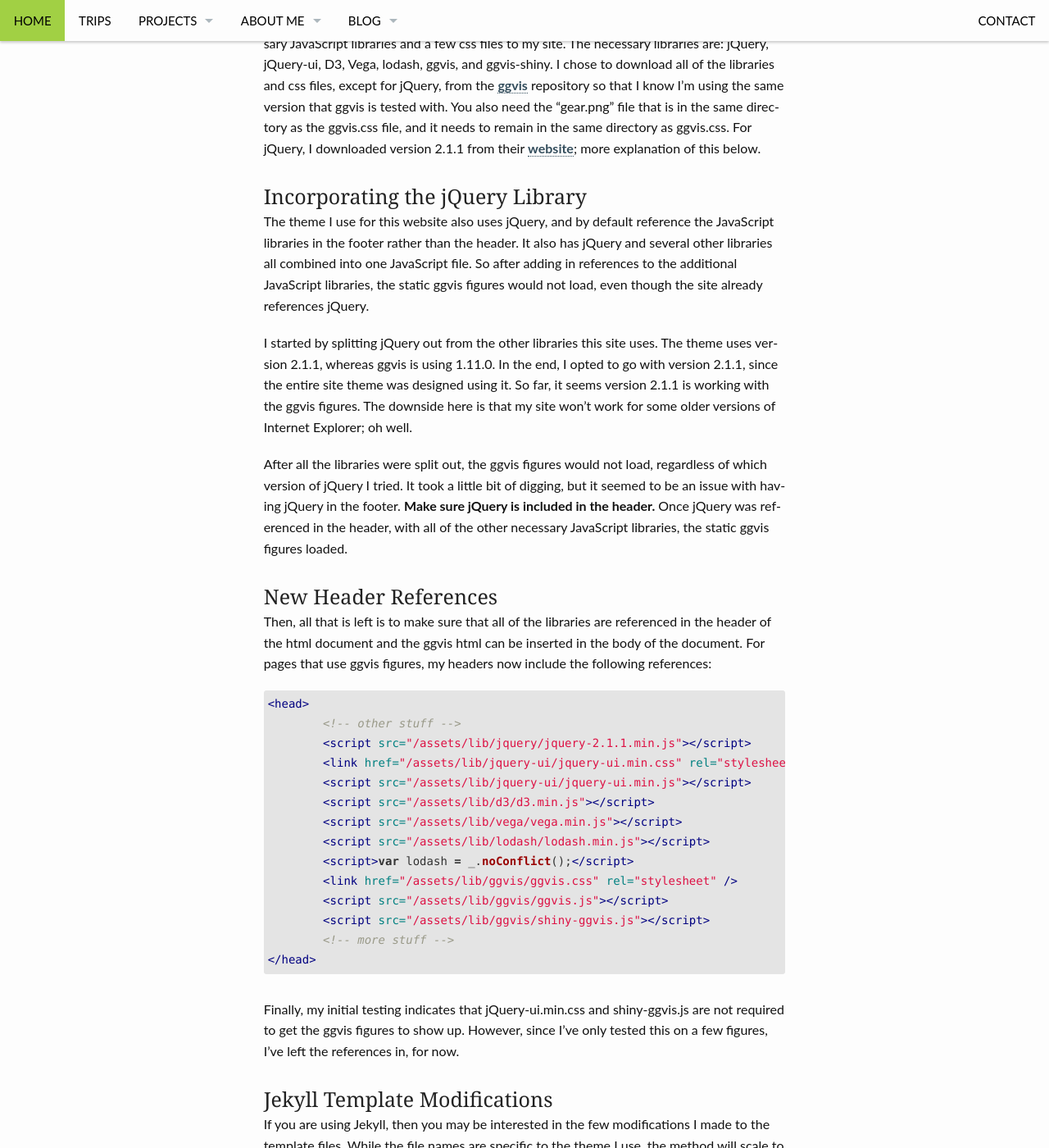
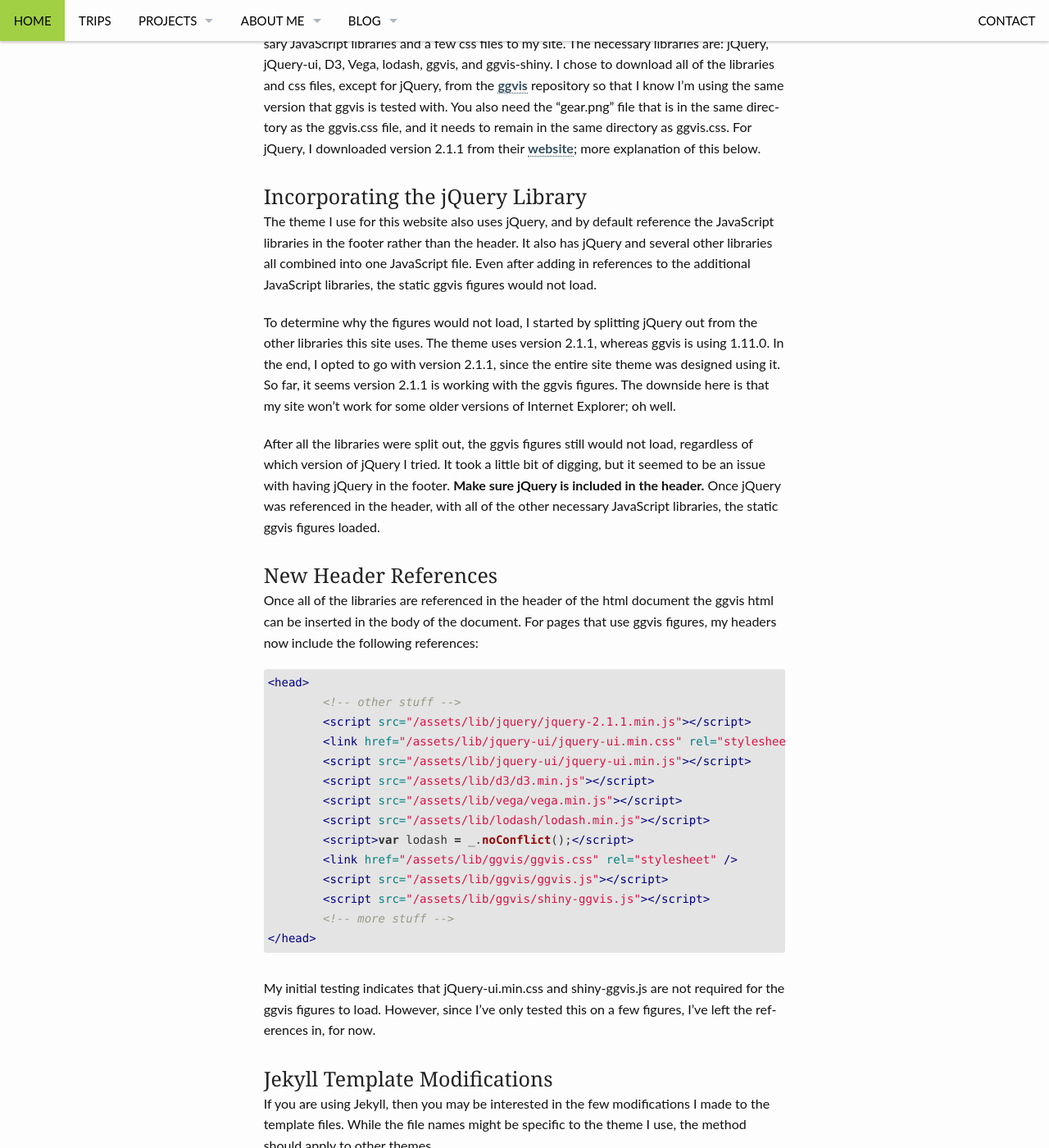
Before and after one commit to rabutler/rabutler.github.io, a Jekyll site: the page built from _posts/2016-01-11-incorporating-static-ggvis-figures-into-a-website.md, in a window 1280 px wide and 1400 px high, scrolled down 1012 px. Shown: the whole window at 82% size. Built offline with Jekyll 4.4.1, drawn with Linux system fonts in a browser that asks for light colours; comment, search, counter and statistics services are not loaded; some of the changed text lies outside the part shown.

Commit message:
final edits to static ggvis post

```diff
--- a/_posts/2016-01-11-incorporating-static-ggvis-figures-into-a-website.md
+++ b/_posts/2016-01-11-incorporating-static-ggvis-figures-into-a-website.md
@@ -24,14 +24,14 @@ This site uses GitHub pages and Jekyll. There are several sources on using GitHu
 Thanks to [this question on Stack Exchange][1], I knew all I needed to do was add the necessary JavaScript libraries and a few css files to my site. The necessary libraries are: jQuery, jQuery-ui, D3, Vega, lodash, ggvis, and ggvis-shiny. I chose to download all of the libraries and css files, except for jQuery, from the [ggvis][5] repository so that I know I'm using the same version that ggvis is tested with. You also need the "gear.png" file that is in the same directory as the ggvis.css file, and it needs to remain in the same directory as ggvis.css. For jQuery, I downloaded version 2.1.1 from their [website][6]; more explanation of this below.
 
 ### Incorporating the jQuery Library
-The theme I use for this website also uses jQuery, and by default reference the JavaScript libraries in the footer rather than the header. It also has jQuery and several other libraries all combined into one JavaScript file. So after adding in references to the additional JavaScript libraries, the static ggvis figures would not load, even though the site already references jQuery.
+The theme I use for this website also uses jQuery, and by default reference the JavaScript libraries in the footer rather than the header. It also has jQuery and several other libraries all combined into one JavaScript file. Even after adding in references to the additional JavaScript libraries, the static ggvis figures would not load.
 
-I started by splitting jQuery out from the other libraries this site uses. The theme uses version 2.1.1, whereas ggvis is using 1.11.0. In the end, I opted to go with version 2.1.1, since the entire site theme was designed using it. So far, it seems version 2.1.1 is working with the ggvis figures. The downside here is that my site won't work for some older versions of Internet Explorer; oh well.
+To determine why the figures would not load, I started by splitting jQuery out from the other libraries this site uses. The theme uses version 2.1.1, whereas ggvis is using 1.11.0. In the end, I opted to go with version 2.1.1, since the entire site theme was designed using it. So far, it seems version 2.1.1 is working with the ggvis figures. The downside here is that my site won't work for some older versions of Internet Explorer; oh well.
 
-After all the libraries were split out, the ggvis figures would not load, regardless of which version of jQuery I tried. It took a little bit of digging, but it seemed to be an issue with having jQuery in the footer. **Make sure jQuery is included in the header.** Once jQuery was referenced in the header, with all of the other necessary JavaScript libraries, the static ggvis figures loaded.
+After all the libraries were split out, the ggvis figures still would not load, regardless of which version of jQuery I tried. It took a little bit of digging, but it seemed to be an issue with having jQuery in the footer. **Make sure jQuery is included in the header.** Once jQuery was referenced in the header, with all of the other necessary JavaScript libraries, the static ggvis figures loaded.
 
 ### New Header References
-Then, all that is left is to make sure that all of the libraries are referenced in the header of the html document and the ggvis html can be inserted in the body of the document. For pages that use ggvis figures, my headers now include the following references:
+Once all of the libraries are referenced in the header of the html document the ggvis html can be inserted in the body of the document. For pages that use ggvis figures, my headers now include the following references:
 
 {% highlight html %}
 <head>
@@ -50,13 +50,13 @@ Then, all that is left is to make sure that all of the libraries are referenced
 </head>
 {% endhighlight %}
 
-Finally, my initial testing indicates that jQuery-ui.min.css and shiny-ggvis.js are not required to get the ggvis figures to show up. However, since I've only tested this on a few figures, I've left the references in, for now.
+My initial testing indicates that jQuery-ui.min.css and shiny-ggvis.js are not required for the ggvis figures to load. However, since I've only tested this on a few figures, I've left the references in, for now.
 
 ### Jekyll Template Modifications
 
-If you are using Jekyll, then you may be interested in the few modifications I made to the template files. While the file names are specific to the theme I use, the method will scale to other themes.
+If you are using Jekyll, then you may be interested in the few modifications I made to the template files. While the file names might be specific to the theme I use, the method should apply to other themes.
 
-First, I only include the above references if the post will include ggvis figures. To do this, in my yaml front matter I add `add_ggvis: true` if the post will have a ggvis figure. Next, I created a new file in the \_include folder called \_ggvis\_scripts.html. This file includes all of the above links, except for the link to jQuery. By default, all of my pages include a reference to include "\_head.html" in the header. \_head.html includes the reference to jQuery among other information. To conditionally include the references to the other JavaScript libraries I then added the following to \_head.html:
+First, I only include the above references if the post will include ggvis figures. To do this, in my yaml front matter I add `add_ggvis: true` if the post will have a ggvis figure. Next, I created a new file in the \_include folder called \_ggvis\_scripts.html. This file includes all of the above references, except for the reference to jQuery. By default, all of my pages include "\_head.html" in the header. \_head.html includes the reference to jQuery among other information. To conditionally include the references to the other JavaScript libraries I then added the following to \_head.html:
 
 {% highlight liquid %}
 {% raw %}
```
Also changed, not shown: other parts of _posts/2016-01-11-incorporating-static-ggvis-figures-into-a-website.md (+1 -1 lines).
